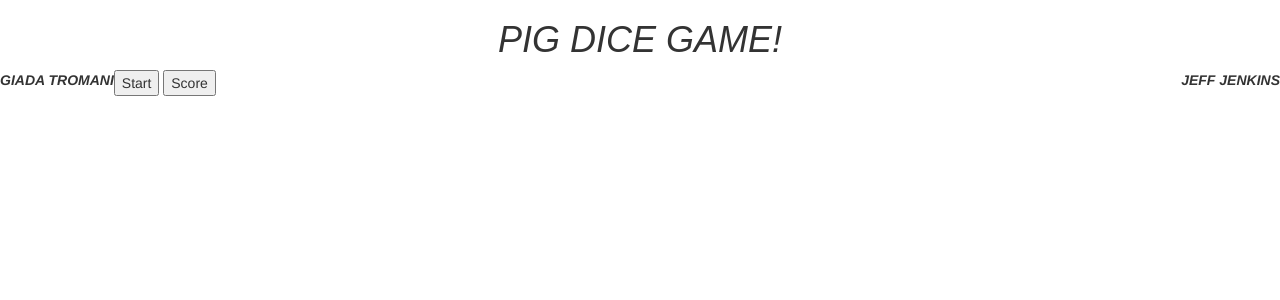
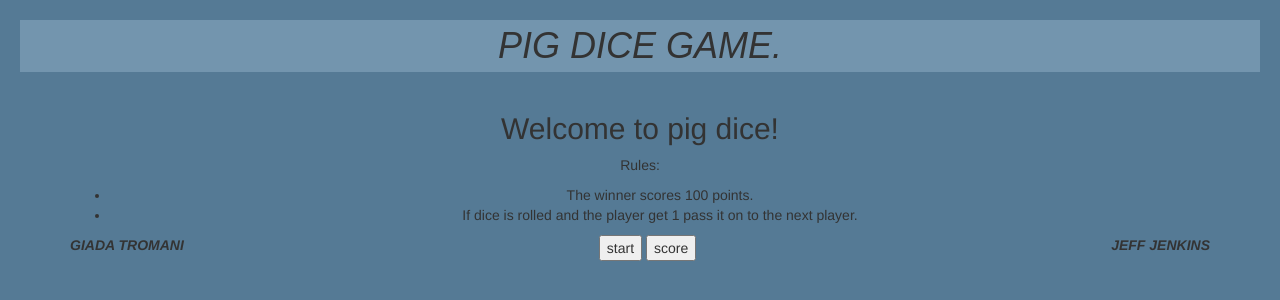
Before and after one commit to angyeeh/pig-dice, a plain HTML site: page index.html in a window 1280 px wide. Drawn offline with nearby package versions, Linux system fonts and the light colour scheme.

Commit message:
add changes to css file add changes to html file

```diff
--- a/css/app.css
+++ b/css/app.css
@@ -2,9 +2,14 @@ h1 {
   font-family: fantasy;
   font-style: oblique;
   text-align: center;
+  padding: 6px;
+  margin: 20px;
+  background-color: #7395AE;
 }
 
-body {}
+body {
+  background-color: #557A95;
+}
 
 .player1 {
   float: left;
@@ -17,3 +22,7 @@ body {}
   font-weight: bold;
   font-style: italic;
 }
+
+.container {
+  text-align: center;
+}
--- a/index.html
+++ b/index.html
@@ -10,18 +10,25 @@
 </head>
 
 <body>
-  <h1>PIG DICE GAME!</h1>
-
-  <div class="player1">GIADA TROMANI</div>
-  <div class="player2">JEFF JENKINS</div>
-
-  <button type="button" name="button">Start</button>
-  <button type="button" name="button">Score</button>
+  <h1>PIG DICE GAME.</h1>
 
 
 
+  <div class="container">
+    <h2>Welcome to pig dice!</h2>
+    <p>Rules:</p>
+    <ul>
+      <li>The winner scores 100 points.</li>
+      <li>If dice is rolled and the player get 1 pass it on to the next player.</li>
+    </ul>
+    <div class="player1">GIADA TROMANI</div>
+    <div class="player2">JEFF JENKINS</div>
+    <button type="button" onclick="button">start</button>
+    <button type="button" onclick="button">score</button>
 
 
+  </div>
+  </div>
 
 
 
```
